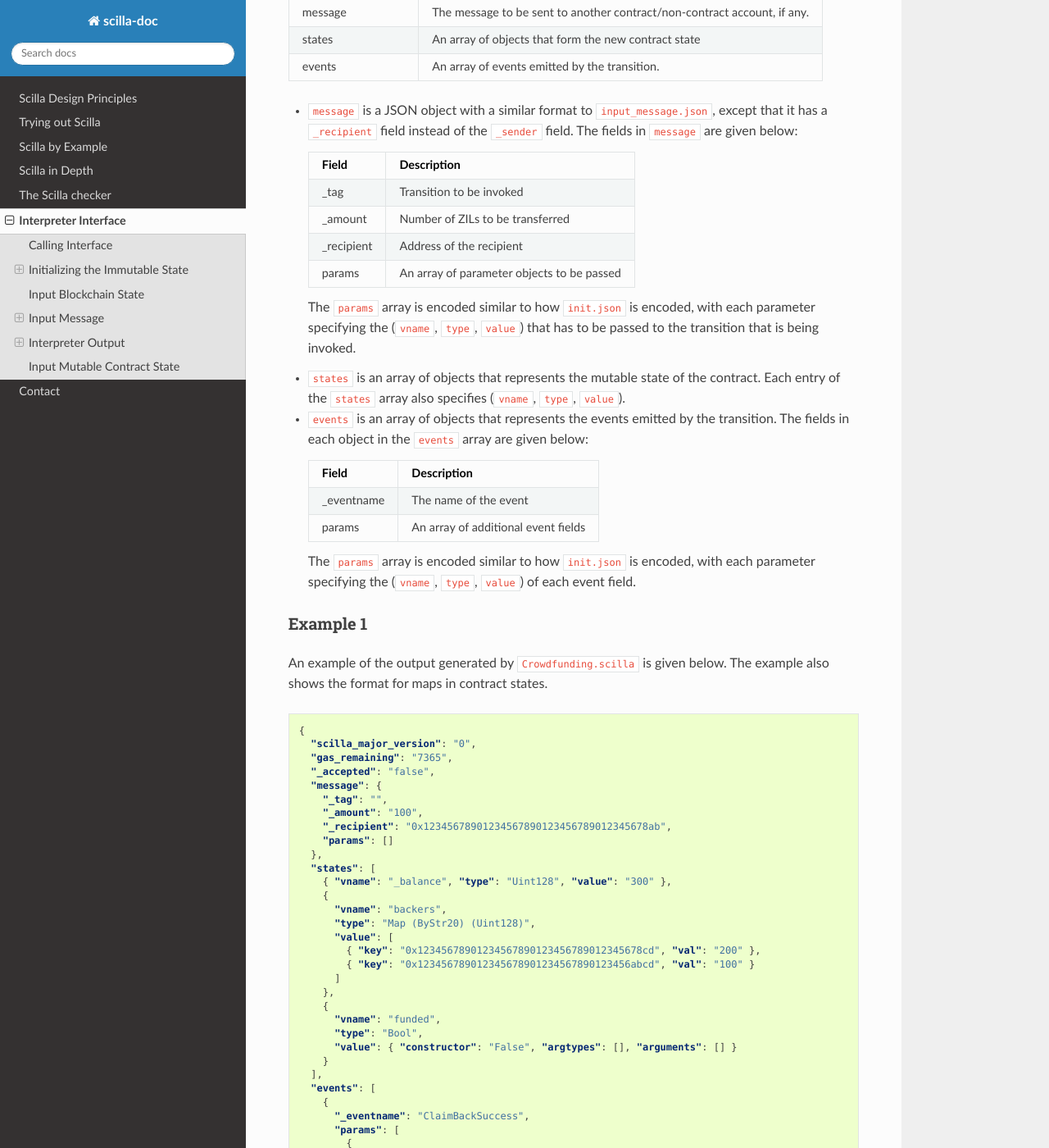
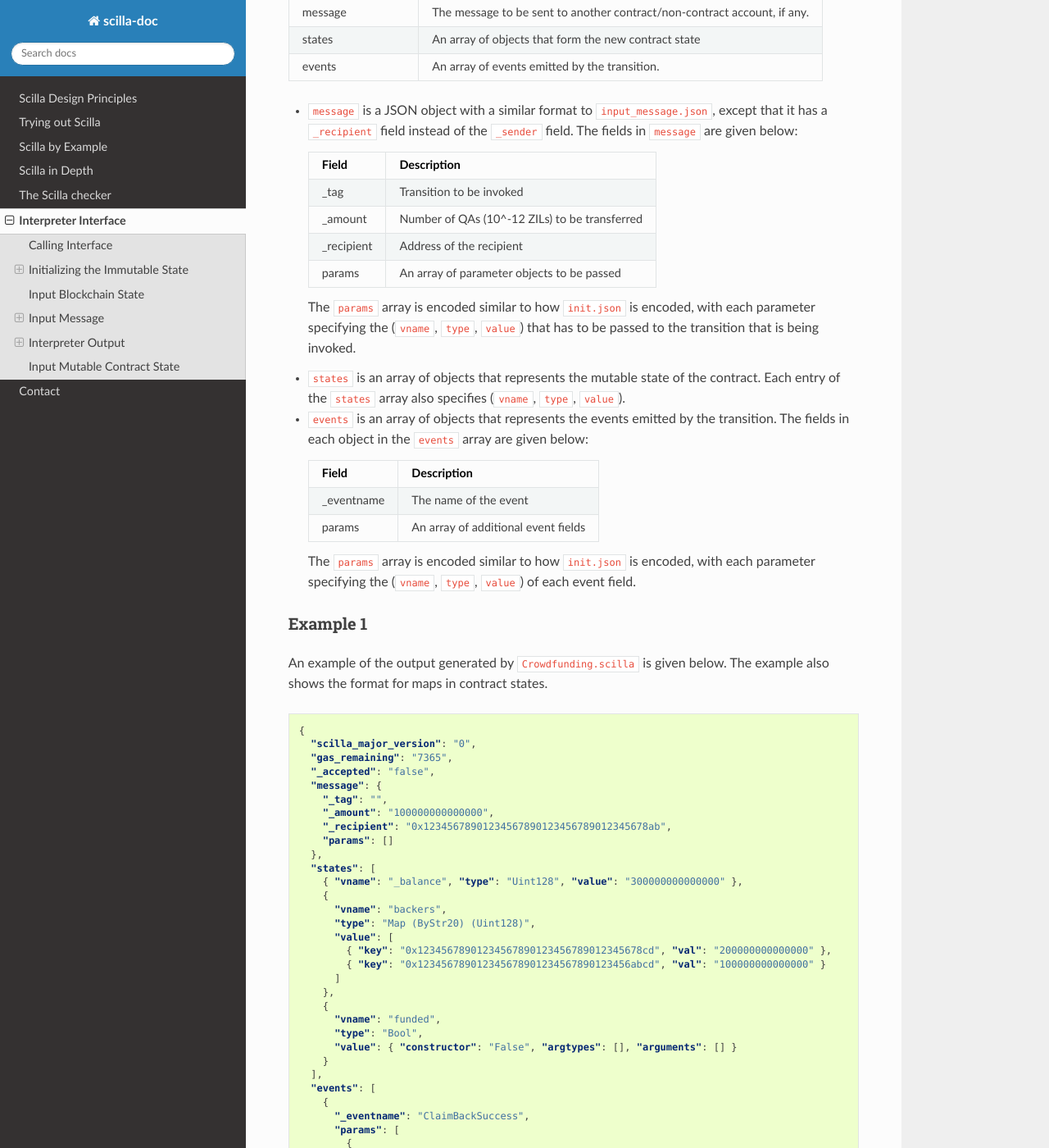
Before and after one commit to Zilliqa/scilla-docs, a Sphinx documentation site: the page built from docs/source/interface.rst, in a window 1280 px wide and 1400 px high, scrolled down 5062 px. Shown: the whole window at 82% size. Built offline with Sphinx 7.4.7 and the Read the Docs theme 2.0.0, drawn with Linux system fonts in a browser that asks for light colours; some of the changed text lies outside the part shown.

```diff
--- a/docs/source/interface.rst
+++ b/docs/source/interface.rst
@@ -293,7 +293,7 @@ events                  An array of events emitted by the transition.
   Field              Description
   ===========       =======================================================
   _tag               Transition to be invoked
-  _amount            Number of ZILs to be transferred
+  _amount            Number of QAs (10^-12 ZILs) to be transferred
   _recipient         Address of the recipient
   params             An array of parameter objects to be passed
   ===========       =======================================================
@@ -336,18 +336,18 @@ below. The example also shows the format for maps in contract states.
     "_accepted": "false",
     "message": {
       "_tag": "",
-      "_amount": "100",
+      "_amount": "100000000000000",
       "_recipient": "0x12345678901234567890123456789012345678ab",
       "params": []
     },
     "states": [
-      { "vname": "_balance", "type": "Uint128", "value": "300" },
+      { "vname": "_balance", "type": "Uint128", "value": "300000000000000" },
       {
         "vname": "backers",
         "type": "Map (ByStr20) (Uint128)",
         "value": [
-          { "key": "0x12345678901234567890123456789012345678cd", "val": "200" },
-          { "key": "0x123456789012345678901234567890123456abcd", "val": "100" }
+          { "key": "0x12345678901234567890123456789012345678cd", "val": "200000000000000" },
+          { "key": "0x123456789012345678901234567890123456abcd", "val": "100000000000000" }
         ]
       },
       {
@@ -365,7 +365,7 @@ below. The example also shows the format for maps in contract states.
             "type": "ByStr20",
             "value": "0x12345678901234567890123456789012345678ab"
           },
-          { "vname": "amount", "type": "Uint128", "value": "100" },
+          { "vname": "amount", "type": "Uint128", "value": "100000000000000" },
           { "vname": "code", "type": "Int32", "value": "9" }
         ]
       }
@@ -455,11 +455,11 @@ has the same forms  as the ``states`` field in ``output.json``.  An example of
       "value": [
         {
           "key": "0x12345678901234567890123456789012345678cd",
-          "val": "200"
+          "val": "200000000000000"
         },
         {
           "key": "0x12345678901234567890123456789012345678ab",
-          "val": "100"
+          "val": "100000000000000"
         }
       ]
     },
@@ -475,6 +475,6 @@ has the same forms  as the ``states`` field in ``output.json``.  An example of
     {
       "vname": "_balance",
       "type": "Uint128",
-      "value": "300"
+      "value": "300000000000000"
     }
   ]
```
Also changed, not shown: other parts of docs/source/interface.rst (+2 -2 lines), docs/source/scilla-in-depth.rst (+21 -3 lines).
